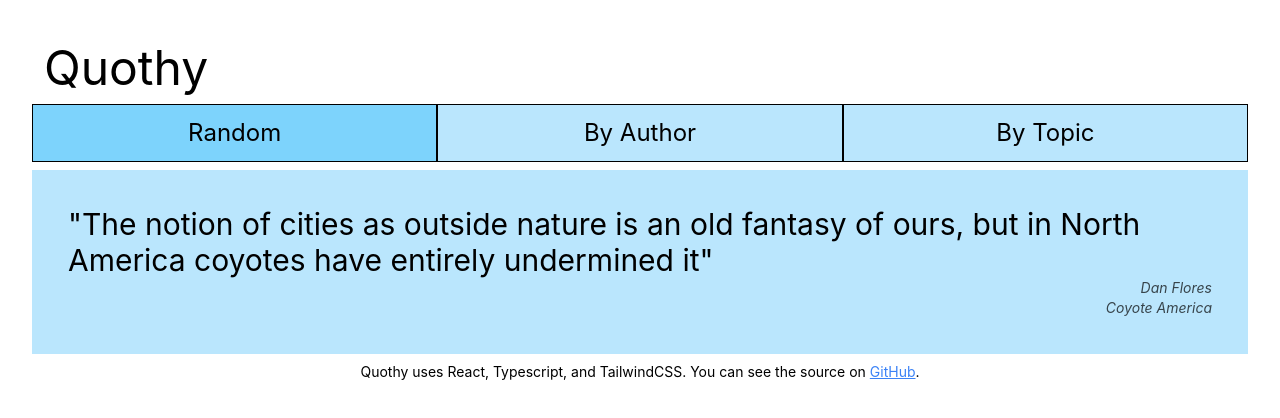
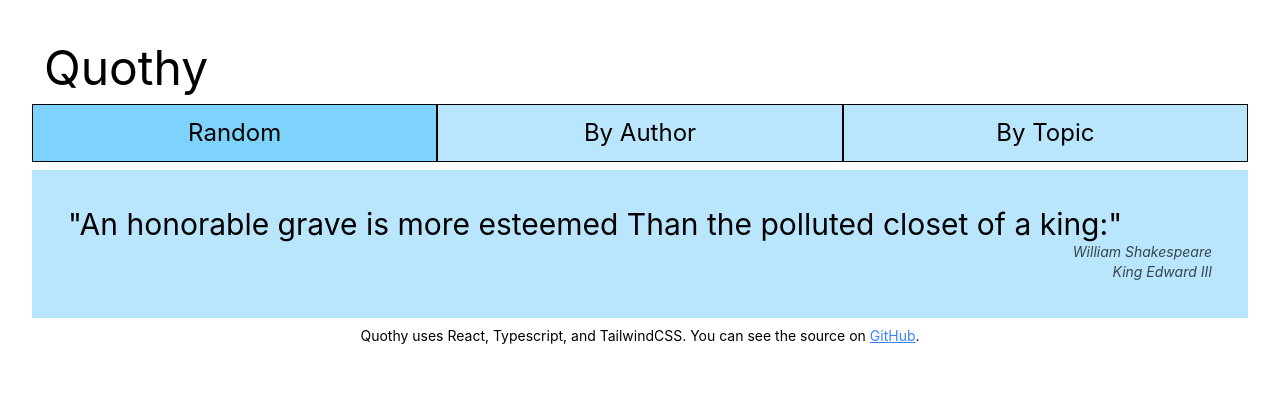
Before and after one commit to MarkNenadov/quothy, a React (Create React App) app: page / in a window 1280 px wide. Shown: the top 418 px of the page. Built offline with nearby package versions, Linux system fonts and the light colour scheme.

Commit message:
work on quotes

```diff
--- a/src/data/quoteData.ts
+++ b/src/data/quoteData.ts
@@ -63,7 +63,7 @@ export const data: Quote[] = [
         author: "Geerhardus Vos",
         title: "Grace and Glory"
       },
-      tags: ["heaven", "christian-living"]
+      tags: ["heaven", "christian-living", "theology"]
     },
     {
       quote: "Calvin and Chandieu both saw the Reformed consistory as the continuation of the Jewish religious council at the time of Christ, namely, the Sanhedrin. Both exegeted Jesus’ saying in Matthew 18:16, “Tell it to the church,” according to what would have worked in the Jewish context of Jesus’ day: “Tell it to the church” had to mean, “Tell it to the governing body of the church, that is, the Sanhedrin/Consistory.",
@@ -71,9 +71,17 @@ export const data: Quote[] = [
         author: "Martin I. Klauber",
         title: "The Theology of the French Reformed Churches: From Henry IV to the Revocation of the Edict of Nantes"
       },
-      tags: ["french-reformed", "church-government", "christian-history"]
+      tags: ["christian-history", "elders", "ecclesiology"]
     },
     {
+      quote: "The arachnologist W. S. Bristowe calculated in the 1930s that, at certain seasons, a meadow in south-east England may contain more than two million spiders to the acre.",
+      book: {
+        author: "Paul Hillyard",
+        title: "The Private Life of Spiders"
+      },
+      tags: ["spdiers", "nature"]
+    },
+   {
         quote: "Good judgment, as the aphorism goes, comes from experience—and experience comes from bad judgment.",
         book: {
           author: "Megan McArdle",
@@ -93,25 +101,57 @@ export const data: Quote[] = [
       quote: "that word 'grace' In an ungracious mouth is but profane.",
       book: {
         author: "William Shakespeare",
-        title: "King Richard II"
+        title: "King Richard II",
       },
-      tags: ["shakepeare", "love"]
+      tags: ["shakespeare", "grace"]
   },
   {
+    quote: "A Christian’s witness lives and dies with a Christian’s ethics.",
+    book: {
+      author: "Matthew Kaemingk",
+      title: "Christian Hospitality and Muslim Immigration in an Age of Fear",
+    },
+    tags: ["witness", "ethics"]
+},
+{
+  quote: "It’s not selfish to replenish energy and renew vitality in order to serve God and others better.",
+  book: {
+    author: "David Murray",
+    title: "Reset: Living a Grace-Paced Life in a Burnout Culture",
+  },
+  tags: ["rest"]
+},
+{
     quote: "God is not poor in mercy. He is rich in mercy.",
     book: {
       author: "Dane Ortlund",
       title: "Gentle and Lowly"
     },
-    tags: ["theology"]
+    tags: ["theology", "grace"]
 },
-  {
+{
+  quote: "If Martian anthropologists landed in our office or at our breakfast table, they might read our hunched posture over our phones as a kind of religious devotion to some electronic talisman.",
+  book: {
+    author: "James K. A. Smith",
+    title: "You Are What You Love: The Spiritual Power of Habit"
+  },
+  tags: ["habits", "technology"]
+},
+{
     quote: "You cannot protect or change your philosophy of ministry unless you understand the budget’s role in shaping it.",
     book: {
       author: "James Dunlop",
       title: "Budgeting for a Healthy Church"
     },
-    tags: ["ministry", "finances", "diaconate"]
+    tags: ["ministry", "finances", "ecclesiology"]
+},
+{
+  quote: "Disunity in a church is a big deal since the mission of a church is to show off the glory of God, and disunity misrepresents God.",
+  book: {
+    author: "James Dunlop",
+    title: "Budgeting for a Healthy Church"
+  },
+  tags: ["ministry", "unity", "ecclesiology"]
 },
 {
     quote: "An honorable grave is more esteemed Than the polluted closet of a king:",
```
